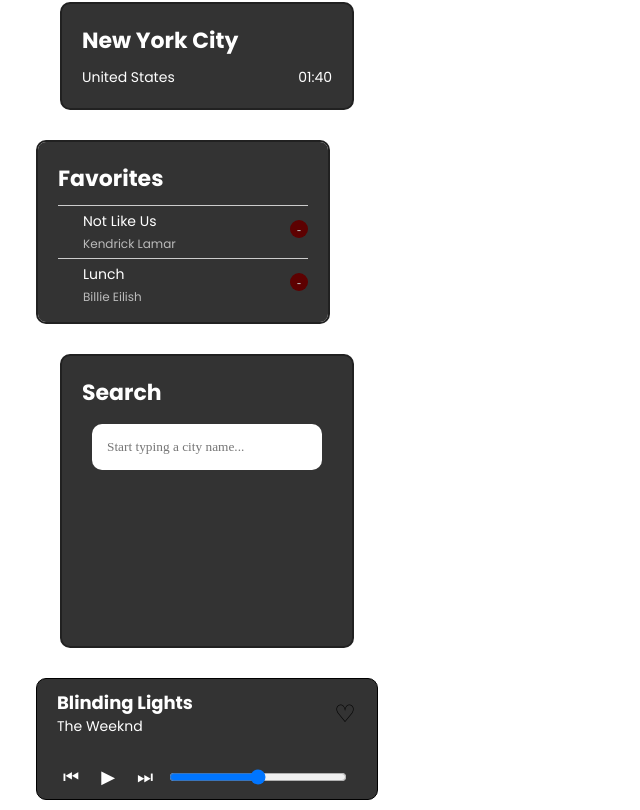
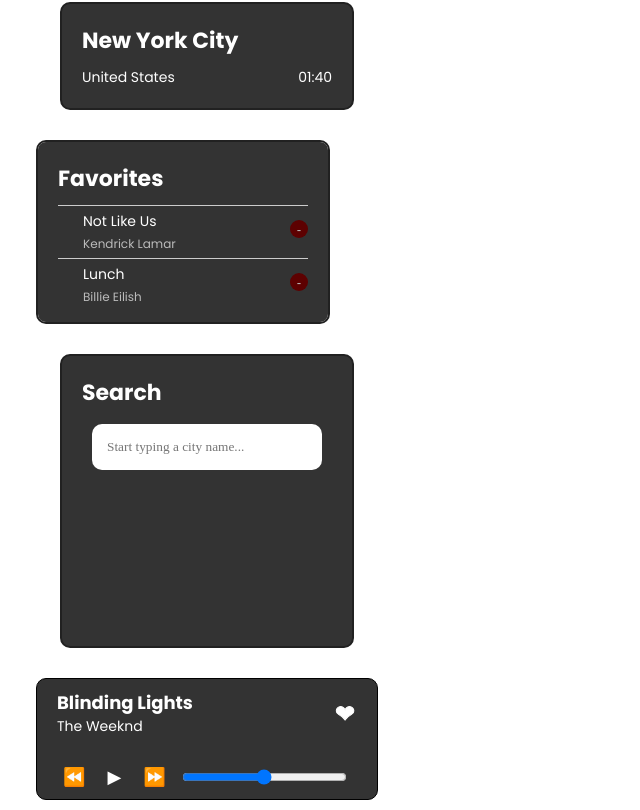
Before and after one commit to VigneshwarBoggula/Globify, an Angular app: page / in a window 1280 px wide. Shown: the whole page, without its empty margins (0-640 px from the left). Built offline with nearby package versions, Linux system fonts and the light colour scheme.

Commit message:
updated song playback icons and like button

```diff
--- a/src/app/song/song.component.css
+++ b/src/app/song/song.component.css
@@ -65,9 +65,9 @@
 }
 
 .like-button .filled {
-  color: white;
-  background-color: white;
-  -webkit-text-stroke: 1px white; /* Creates an outline effect */
+  color: #cc0000;
+  background-color: #333;
+  -webkit-text-stroke: 1px #cc0000; /* Creates an outline effect */
 }
 
 .like-button .outlined {
--- a/src/app/song/song.component.html
+++ b/src/app/song/song.component.html
@@ -5,14 +5,16 @@
             <div class="song-artist">The Weeknd</div>
         </div>
         <div class="like-button" (click)="toggleLike()">
-            <span *ngIf="isLiked">❤</span>
-            <span *ngIf="!isLiked">♡</span>
+            <span [ngClass]="{'filled': isLiked, 'outlined': !isLiked}">❤</span>
         </div>
     </div>
     <div class="song-controls">
-        <button class="previous-button">⏮</button>
-        <button class="play-pause">▶</button>
-        <button class="next-button">⏭</button>
+        <button class="previous-button">⏪</button>
+        <button class="play-pause" (click)="togglePlayPause()">
+            <span *ngIf="!isPlaying">▶</span>
+            <span *ngIf="isPlaying">⏸</span>
+        </button>
+        <button class="next-button">⏩</button>
         <input type="range" class="progress-bar">
     </div>
 </div>
--- a/src/app/song/song.component.ts
+++ b/src/app/song/song.component.ts
@@ -7,8 +7,13 @@
 })
 export class SongComponent {
   isLiked = false;
+  isPlaying = false;
 
   toggleLike() {
     this.isLiked = !this.isLiked;
   }
+
+  togglePlayPause() {
+    this.isPlaying = !this.isPlaying;
+  }
 }
```
